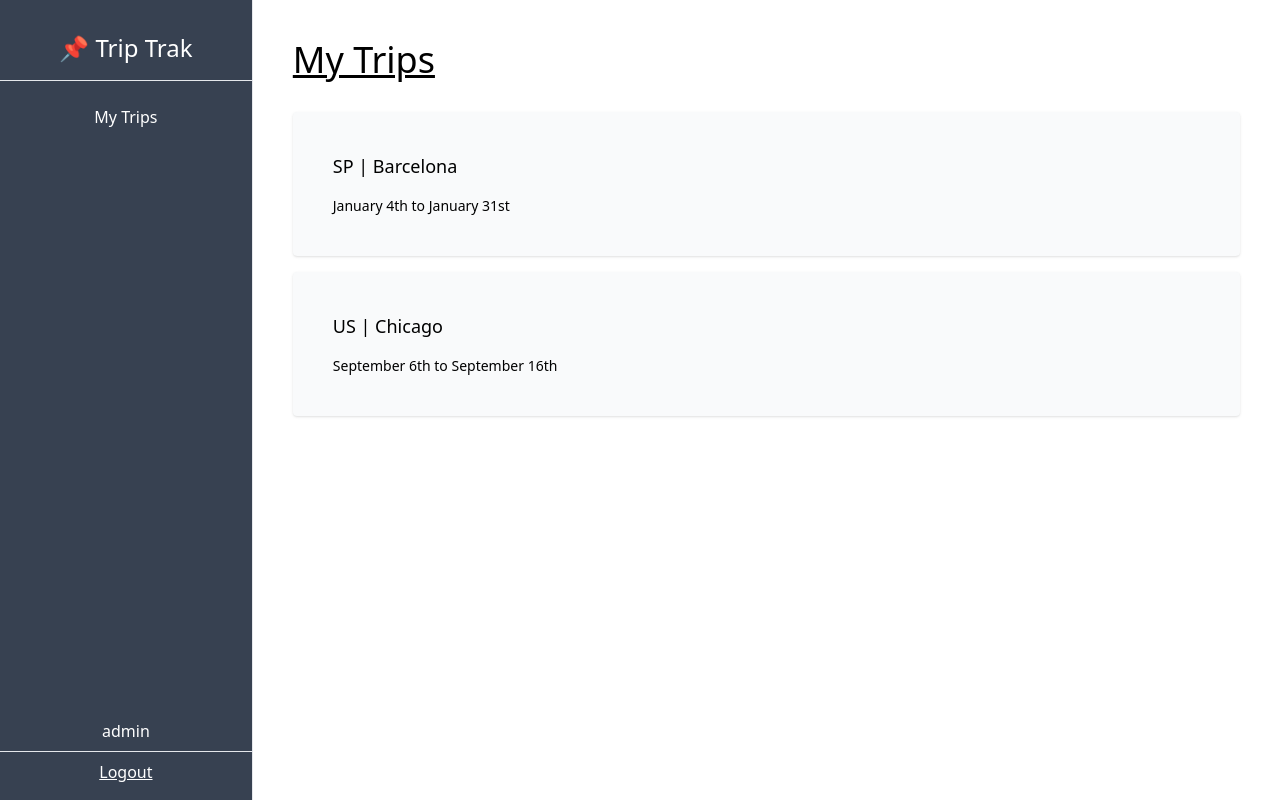
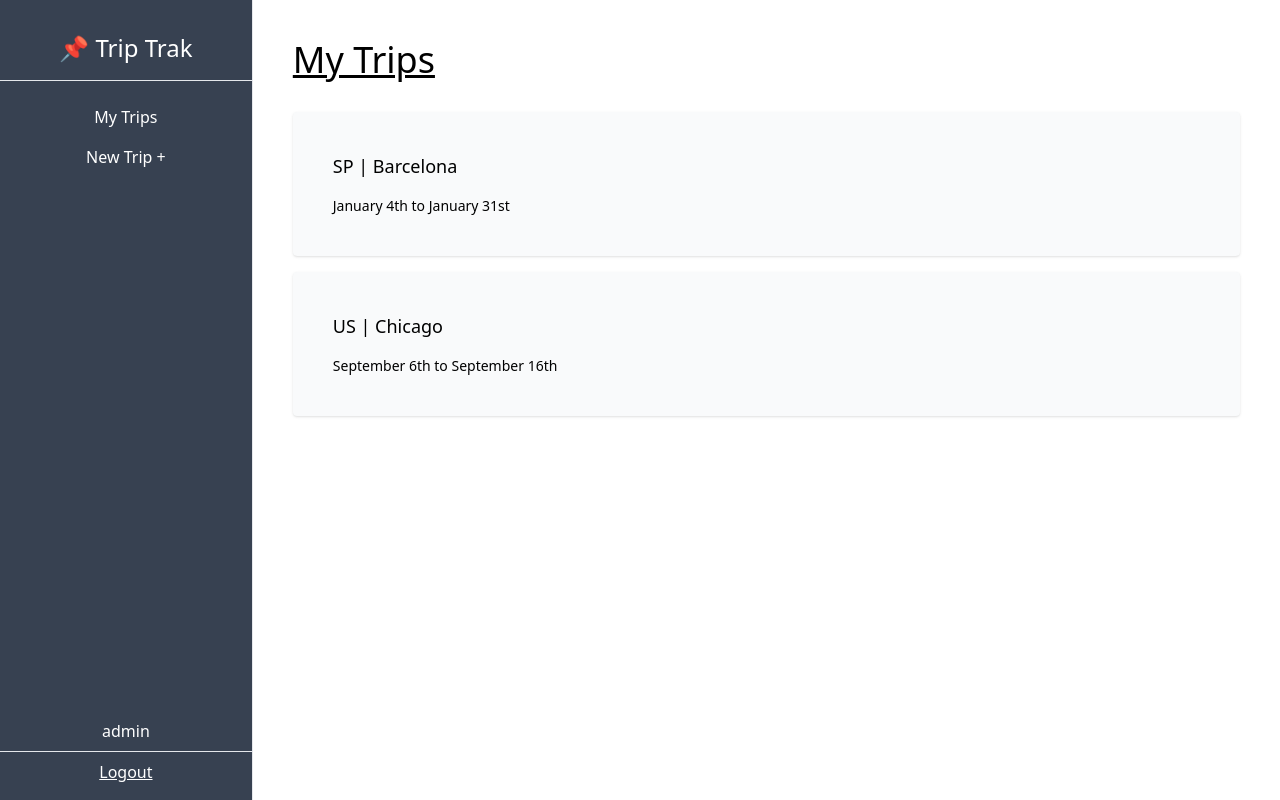
Before and after one commit to FullstackSammy/trip-trak, a Django app: page /dashboard/ in a window 1280 px wide. Run offline with Django 4.2, Linux system fonts and the light colour scheme; a user stored in the database is signed in; data comes from the database, SQL or seed files in the repository; some libraries are stand-ins or nearby versions.

Commit message:
added urls for trip creation

```diff
--- a/trip/templates/trip/base.html
+++ b/trip/templates/trip/base.html
@@ -16,15 +16,15 @@
                     <a href="{% url 'trip-list' %}">
                         <li class="py-2 px-3 md:px-0 hover:bg-gray-600 hover:cursor-pointer">My Trips</li>
                     </a>
-                    {% comment %} <a href="{% url 'trip-create' %}">
+                    <a href="{% url 'trip-create' %}">
                         <li class="py-2 px-3 md:px-0 hover:bg-gray-600 hover:cursor-pointer">New Trip +</li>
                     </a>
-                    <a href="{% url 'note-list' %}">
+                    {% comment %} <a href="{% url 'note-list' %}">
                         <li class="py-2 px-3 md:px-0 hover:bg-gray-600 hover:cursor-pointer">My Notes</li>
                     </a>
                     <a href="{% url 'note-create' %}">
                     <li class="py-2 px-3 md:px-0 hover:bg-gray-600 hover:cursor-pointer">New Note +</li>
-                    </a> {% endcomment %}
+                    </a>  {% endcomment %}
                 </ul>
             </div>
             <div class="mt-auto w-full text-center flex md:flex-col justify-evenly py-2 md:pt-0">
--- a/trip/urls.py
+++ b/trip/urls.py
@@ -1,7 +1,8 @@
 from django.urls import path
-from .views import HomeView, trips_list
+from .views import HomeView, trips_list, TripCreateView
 
 urlpatterns = [
     path('', HomeView.as_view(), name='home'),
     path('dashboard/', trips_list, name='trip-list'),
+    path('dashboard/trip/create', TripCreateView.as_view(), name='trip-create'),
 ]
```
